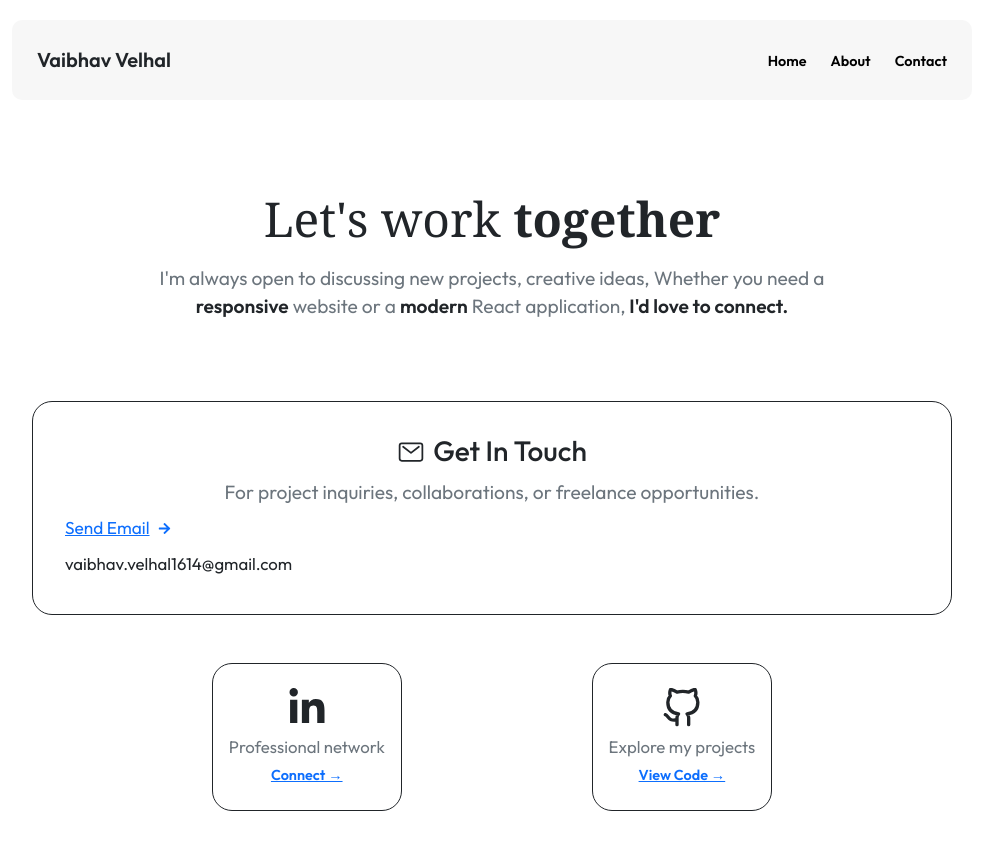
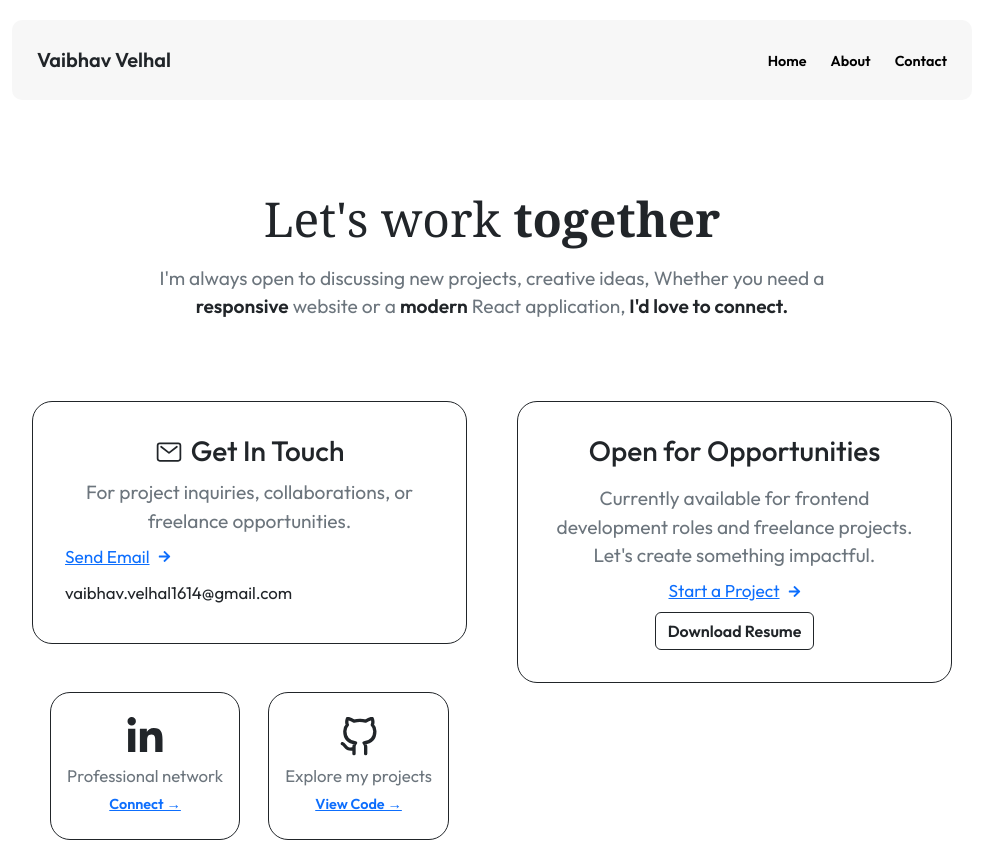
Before and after one commit to vaibhav-velhal/vaibhav-portfolio, a React (Vite) app: page /Contact in a window 1280 px wide. Shown: the top 842 px of the page, without its empty margins (148-1131 px from the left). Built offline with nearby package versions, Linux system fonts and the light colour scheme.

Commit message:
Project card added at Contact page

```diff
--- a/src/pages/Contact/Contact.jsx
+++ b/src/pages/Contact/Contact.jsx
@@ -55,6 +55,29 @@ function Contact() {
 
                 </div>
 
+                <div className="card-section">
+
+                    {/* 3. Open for Opportunities Card */}
+                    <div className="card p-3 border border-dark mb-5">
+                        <div className="card-body text-center">
+                            <div className="card-title">
+                                <h3 className='mb-3'>Open for Opportunities</h3>
+                                <p className='mb-0 text-secondary'>Currently available for frontend development roles and freelance projects. Let's create something impactful.</p>
+                            </div>
+
+                            <div className="button-section">
+                                <div className="link mb-2">
+                                    <a href=""><big>Start a Project<FaArrowRight className='mb-1 ms-2' size={13} /></big></a>
+                                </div>
+                                <div className="resumr-button">
+                                    <button className="btn btn-outline-dark fw-semibold">Download Resume</button>
+                                </div>
+                            </div>
+                        </div>
+                    </div>
+
+                </div>
+
             </div>
 
         </section>
```
